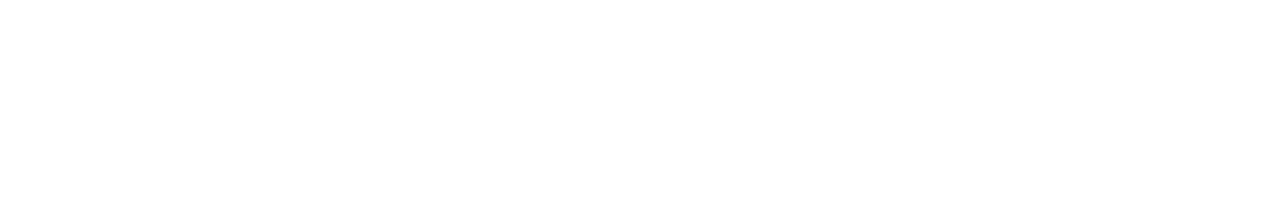
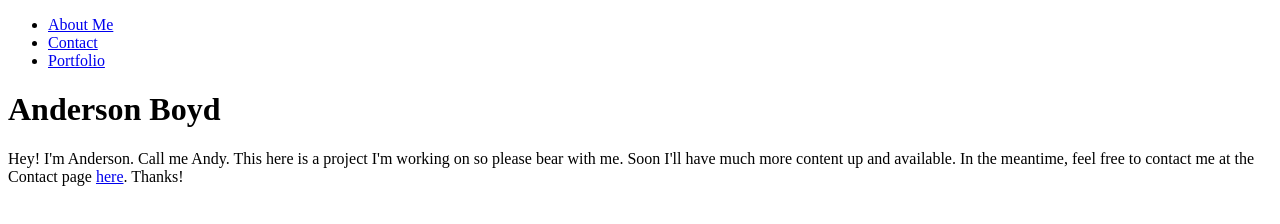
Before and after one commit to andersonboyd/Basic-Portfolio, a plain HTML site: page index.html in a window 1280 px wide. Drawn offline with Linux system fonts and the light colour scheme; files that its build step writes are made by us from their sources.

Commit message:
fleshing out index.html; added basic framework, nav list, a couple div boxes and a footer

```diff
--- a/index.html
+++ b/index.html
@@ -1,4 +1,32 @@
 <!DOCTYPE html>
 <html>
+    <head>
+        <meta charset="UTF-8">
+        <link rel="stylesheet" type="text/css" href="style.css">
+        <title>
 
+        </title>
+    </head>
+    <body>
+        <nav>
+            <ul>
+                <li>
+                    <a href="#">About Me</a>
+                </li>
+                <li>
+                    <a href="#">Contact</a>
+                </li>
+                <li>
+                    <a href="#">Portfolio</a>
+                </li>
+            </ul>
+        </nav>
+        <div class="name">
+            <h1>Anderson Boyd</h1>
+        </div>
+        <div class="aboutme">
+            <p>Hey! I'm Anderson. Call me Andy. This here is a project I'm working on so please bear with me. Soon I'll have much more content up and available. In the meantime, feel free to contact me at the Contact page <a href="#">here</a>. Thanks!</p>
+        </div>
+        <footer class="footer"></footer>
+    </body>
 </html>
```
